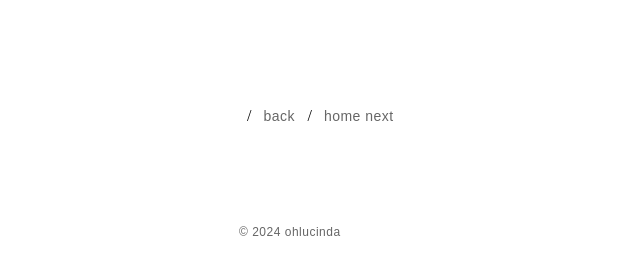
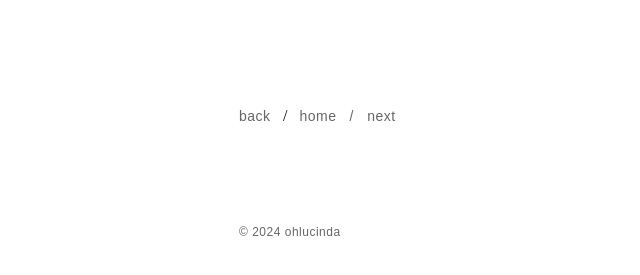
Before and after one commit to ohlucinda/gem, a Jekyll site: the page built from _posts/2026-05-07-26-ban-shu.md, in a window 1280 px wide and 900 px high, scrolled down 2006 px. Shown: the part 481-756 px from the top of the window, without its empty margins (151-791 px from the left). Built offline with Jekyll 4.4.1, drawn with Linux system fonts in a browser that asks for light colours; some web fonts are replaced.

Commit message:
Update post.html

```diff
--- a/_layouts/post.html
+++ b/_layouts/post.html
@@ -99,8 +99,6 @@ layout: null
 
     <div class="nav-links">
 
-  <span>&nbsp;&nbsp;/&nbsp;&nbsp;</span>
-
   <a href="javascript:history.back()" class="back-link">
     back
   </a>
@@ -110,6 +108,7 @@ layout: null
   <a href="{{ site.baseurl }}/" class="back-link">
     home
 
+    <span>&nbsp;&nbsp;/&nbsp;&nbsp;</span>
 
   <a href="#" class="next-link" id="random-next-link">
    next
```
